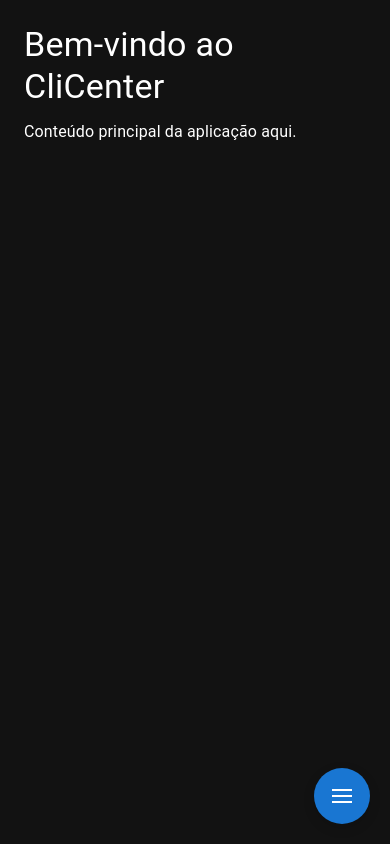
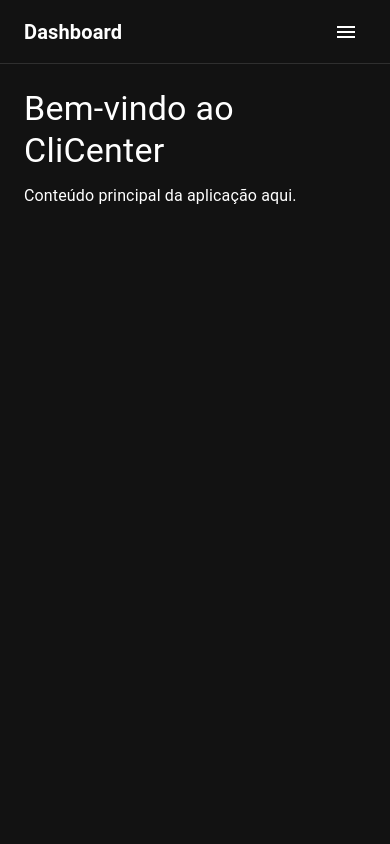
Before and after one commit to KlingerMatheus/Clicenter, a Next.js app: page / in a window 390 px wide. Built offline with nearby package versions, Linux system fonts and the light colour scheme.

Commit message:
feat: replace MobileMenuButton with TopBar component and add SidebarToggleButton for improved layout and mobile responsiveness

```diff
--- a/src/app/page.tsx
+++ b/src/app/page.tsx
@@ -3,7 +3,7 @@
 import React, { useState } from 'react';
 import { Box, Typography, useTheme, useMediaQuery } from '@mui/material';
 import { Sidebar, SidebarProvider, useSidebar } from '../components/sidebar';
-import MobileMenuButton from '../components/MobileMenuButton';
+import TopBar from '../components/TopBar';
 import { useTheme as useCustomTheme } from '../components/ThemeProvider';
 
 const MainContent: React.FC = () => {
@@ -27,20 +27,22 @@ const MainContent: React.FC = () => {
         component="main"
         sx={{
           flexGrow: 1,
-          p: 3,
           width: { sm: `calc(100% - ${isExpanded ? 280 : 70}px)` },
-          ml: { xs: 0, md: `${isExpanded ? 280 : 70}px` },
         }}
       >
-        <Typography variant="h4" gutterBottom>
-          Bem-vindo ao CliCenter
-        </Typography>
-        <Typography variant="body1">
-          Conteúdo principal da aplicação aqui.
-        </Typography>
+        <TopBar
+          title="Dashboard"
+          onSidebarToggle={toggleMobile}
+        />
 
-        {/* Mobile Menu Button */}
-        {isMobile && <MobileMenuButton onClick={toggleMobile} />}
+        <Box sx={{ p: 3 }}>
+          <Typography variant="h4" gutterBottom>
+            Bem-vindo ao CliCenter
+          </Typography>
+          <Typography variant="body1">
+            Conteúdo principal da aplicação aqui.
+          </Typography>
+        </Box>
       </Box>
     </Box>
   );
--- /dev/null
+++ b/src/components/SidebarToggleButton.tsx
@@ -0,0 +1,29 @@
+'use client';
+
+import React from 'react';
+import { IconButton, useTheme } from '@mui/material';
+import { Menu as MenuIcon } from '@mui/icons-material';
+
+interface SidebarToggleButtonProps {
+    onClick: () => void;
+}
+
+const SidebarToggleButton: React.FC<SidebarToggleButtonProps> = ({ onClick }) => {
+    const theme = useTheme();
+
+    return (
+        <IconButton
+            onClick={onClick}
+            sx={{
+                color: theme.palette.text.primary,
+                '&:hover': {
+                    backgroundColor: theme.palette.action.hover,
+                },
+            }}
+        >
+            <MenuIcon />
+        </IconButton>
+    );
+};
+
+export default SidebarToggleButton;
--- /dev/null
+++ b/src/components/TopBar.tsx
@@ -0,0 +1,43 @@
+'use client';
+
+import React from 'react';
+import { Box, Typography, useTheme, useMediaQuery } from '@mui/material';
+import SidebarToggleButton from './SidebarToggleButton';
+
+interface TopBarProps {
+    title: string;
+    onSidebarToggle?: () => void;
+}
+
+const TopBar: React.FC<TopBarProps> = ({ title, onSidebarToggle }) => {
+    const theme = useTheme();
+    const isMobile = useMediaQuery(theme.breakpoints.down('md'));
+
+    return (
+        <Box
+            sx={{
+                height: 64,
+                px: 3,
+                py: 1,
+                display: 'flex',
+                alignItems: 'center',
+                justifyContent: 'space-between',
+                borderBottom: `1px solid ${theme.palette.divider}`,
+                backgroundColor: theme.palette.background.paper,
+                position: 'sticky',
+                top: 0,
+                zIndex: theme.zIndex.appBar,
+            }}
+        >
+            <Typography variant="h6" sx={{ fontWeight: 600 }}>
+                {title}
+            </Typography>
+
+            {isMobile && onSidebarToggle && (
+                <SidebarToggleButton onClick={onSidebarToggle} />
+            )}
+        </Box>
+    );
+};
+
+export default TopBar;
```
